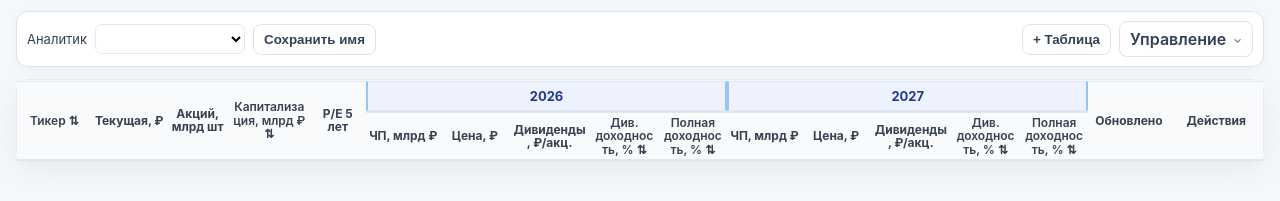
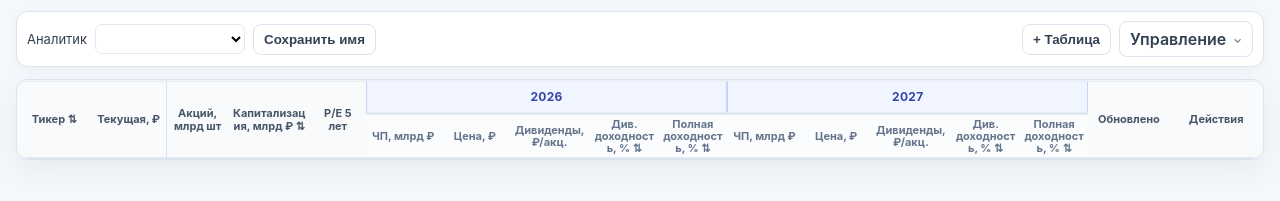
Before and after one commit to krapa666/moex, a website: page frontend/index.html in a window 1280 px wide. Shown: the part 159-360 px from the top of the page. Drawn offline with Linux system fonts and the light colour scheme; no server answers.

Commit message:
Load forecast table polish styles

```diff
--- a/frontend/index.html
+++ b/frontend/index.html
@@ -6,6 +6,7 @@
     <title>Справедливая цена акций MOEX</title>
     <link rel="stylesheet" href="/styles.css" />
     <link rel="stylesheet" href="/shell.css" />
+    <link rel="stylesheet" href="/forecast.css" />
   </head>
   <body>
     <nav class="app-nav" aria-label="Основная навигация">
```
